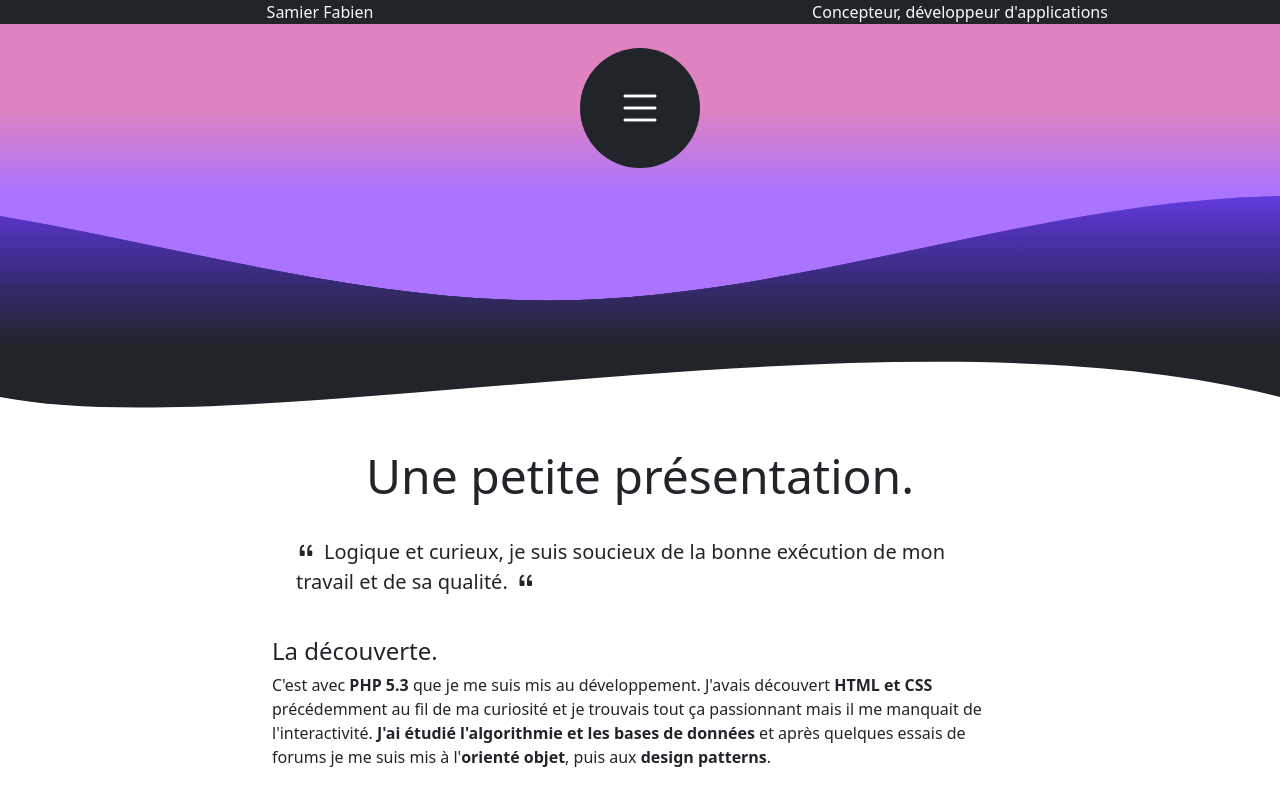
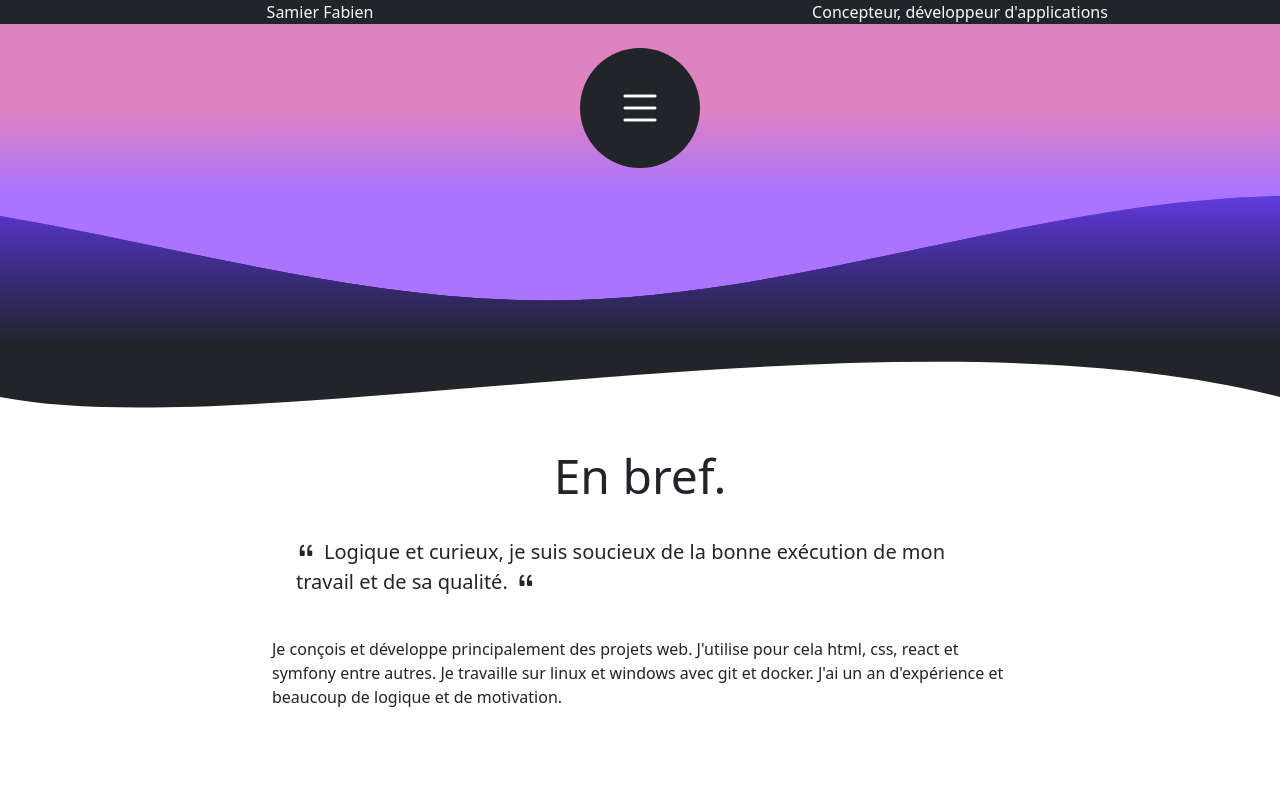
Before and after one commit to samier-fabien/samier_fabien_cv, a React (Vite) app: page /accueil in a window 1280 px wide. Shown: the top 800 px of the page. Built offline with nearby package versions, Linux system fonts and the light colour scheme.

Commit message:
Mise à jour du texte

```diff
--- a/src/routes/Home.jsx
+++ b/src/routes/Home.jsx
@@ -5,12 +5,18 @@ export default function Home() {
     <section className="container bg-white text-dark">
       <div className="row justify-content-center">
         <div className="col-xxl-6 col-xl-8 col-lg-10">
-          <h3 className="display-5 text-center">Une petite présentation.</h3>
+          <h3 className="display-5 text-center">En bref.</h3>
           <p className="lead anim-fade-in p-4">
             <i className="bi bi-quote me-2"></i>Logique et curieux, je suis soucieux de la bonne
             exécution de mon travail et de sa qualité.
             <i className="bi bi-quote ms-2"></i>
           </p>
+          <p className="pb-5">
+            Je conçois et développe principalement des projets web. J'utilise pour cela html, css,
+            react et symfony entre autres. Je travaille sur linux et windows avec git et docker.
+            J'ai un an d'expérience et beaucoup de logique et de motivation.
+          </p>
+          <h3 className="display-5 text-center p-4">Plus exhaustivement.</h3>
           <h4 className="h4">La découverte.</h4>
           <p>
             C'est avec <strong>PHP 5.3</strong> que je me suis mis au développement. J'avais
```
